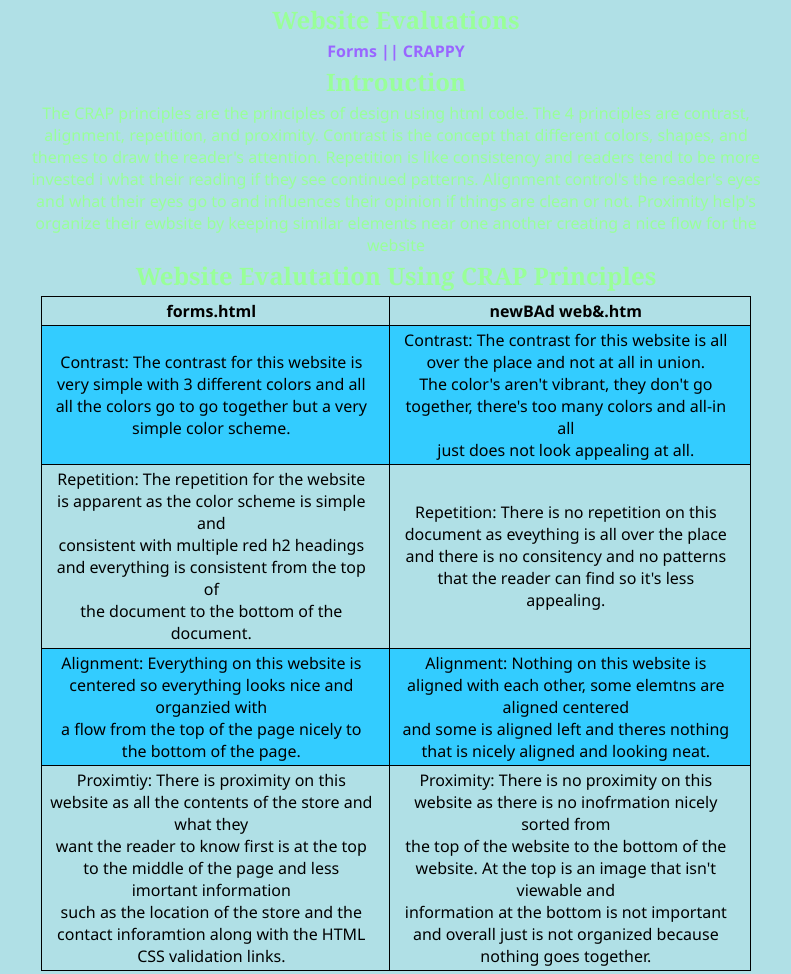
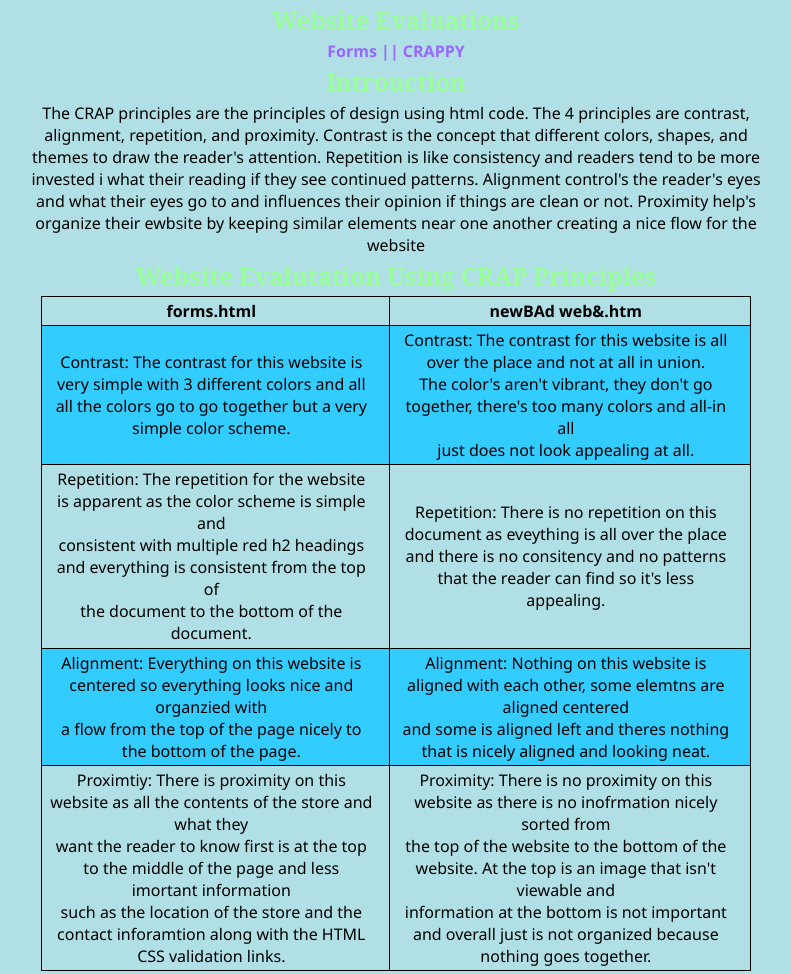
Before and after one commit to Jpaint15/Jpaint15.github.io, a plain HTML site: page itis3135/website_evaluations.html in a window 1280 px wide. Shown: the top 974 px of the page, without its empty margins (244-1035 px from the left). Drawn offline with Linux system fonts and the light colour scheme.

Commit message:
Update website_evaluation.css

```diff
--- a/itis3135/styles/website_evaluation.css
+++ b/itis3135/styles/website_evaluation.css
@@ -38,7 +38,7 @@ h1
 	color: #99ff99;
 }
  p {
-	color: #99ff99;
+	color: black;
 	font-family: 'Segoe UI';
 	text-align: center;
  }
```
